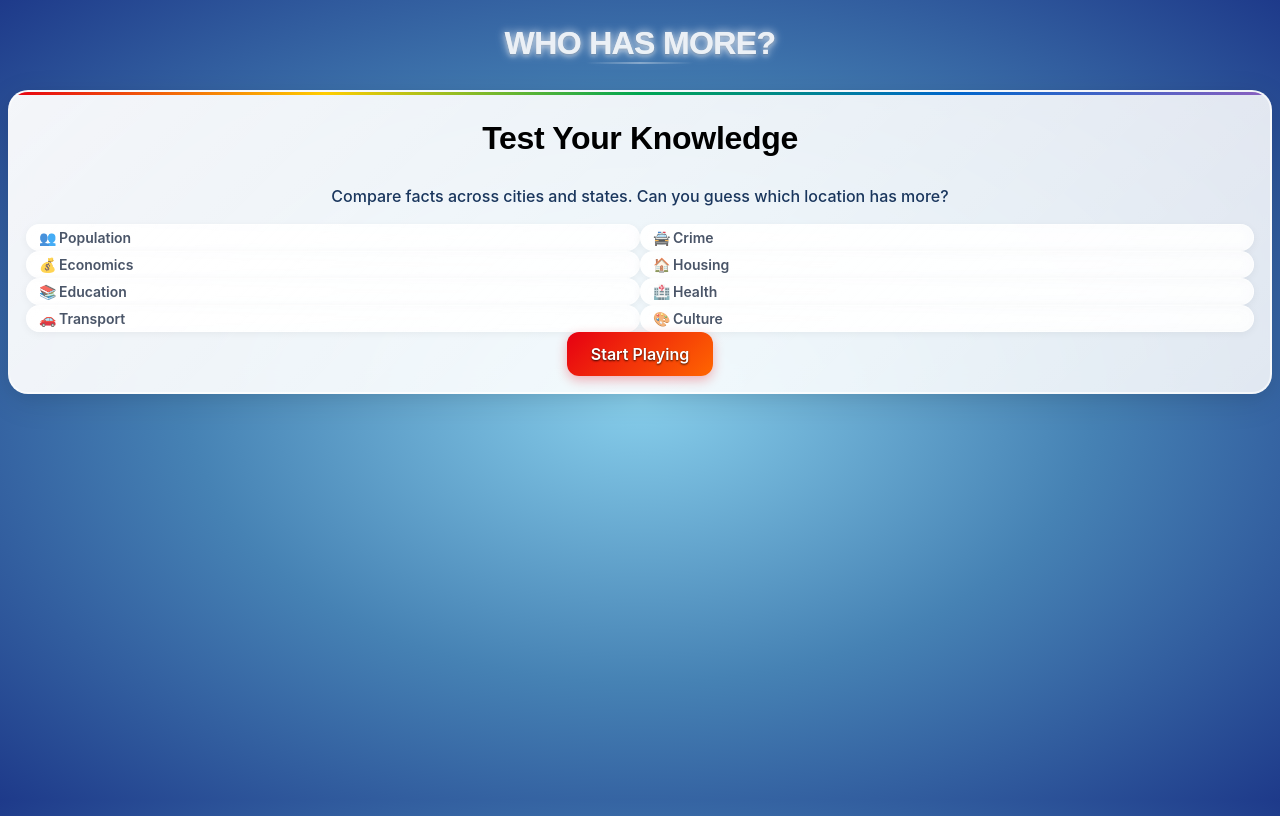
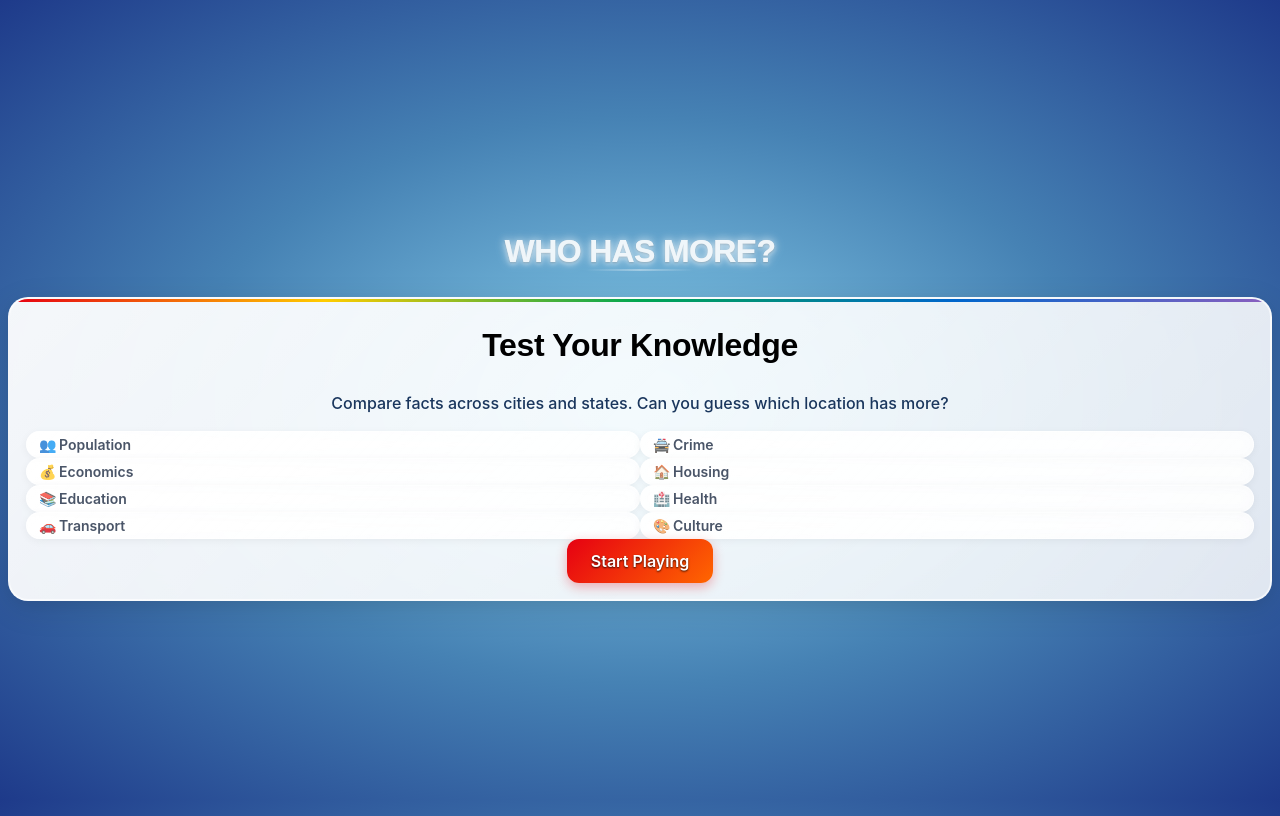
Before and after one commit to balong/WhoHasMore, a Next.js app: page / in a window 1280 px wide. Built offline with nearby package versions, Linux system fonts and the light colour scheme.

Commit message:
style: enhance opening game layout

```diff
--- a/src/app/page.tsx
+++ b/src/app/page.tsx
@@ -9,10 +9,10 @@ export default function Home() {
   const { showConfetti, showStarburst } = useGameStore();
 
   return (
-    <main className="min-h-screen relative">
+    <main className="relative flex min-h-screen items-center justify-center p-4 md:p-8">
       <ConfettiEffect trigger={showConfetti} type="confetti" />
       <ConfettiEffect trigger={showStarburst} type="starburst" />
-      <div className="px-4 py-4 space-y-4 md:px-6 md:py-8 md:space-y-8">
+      <div className="w-full max-w-5xl space-y-6 rounded-3xl bg-white/30 p-6 shadow-xl backdrop-blur-lg md:space-y-10 md:p-12">
         <ShowHeader />
         <GameBoard />
       </div>
```
